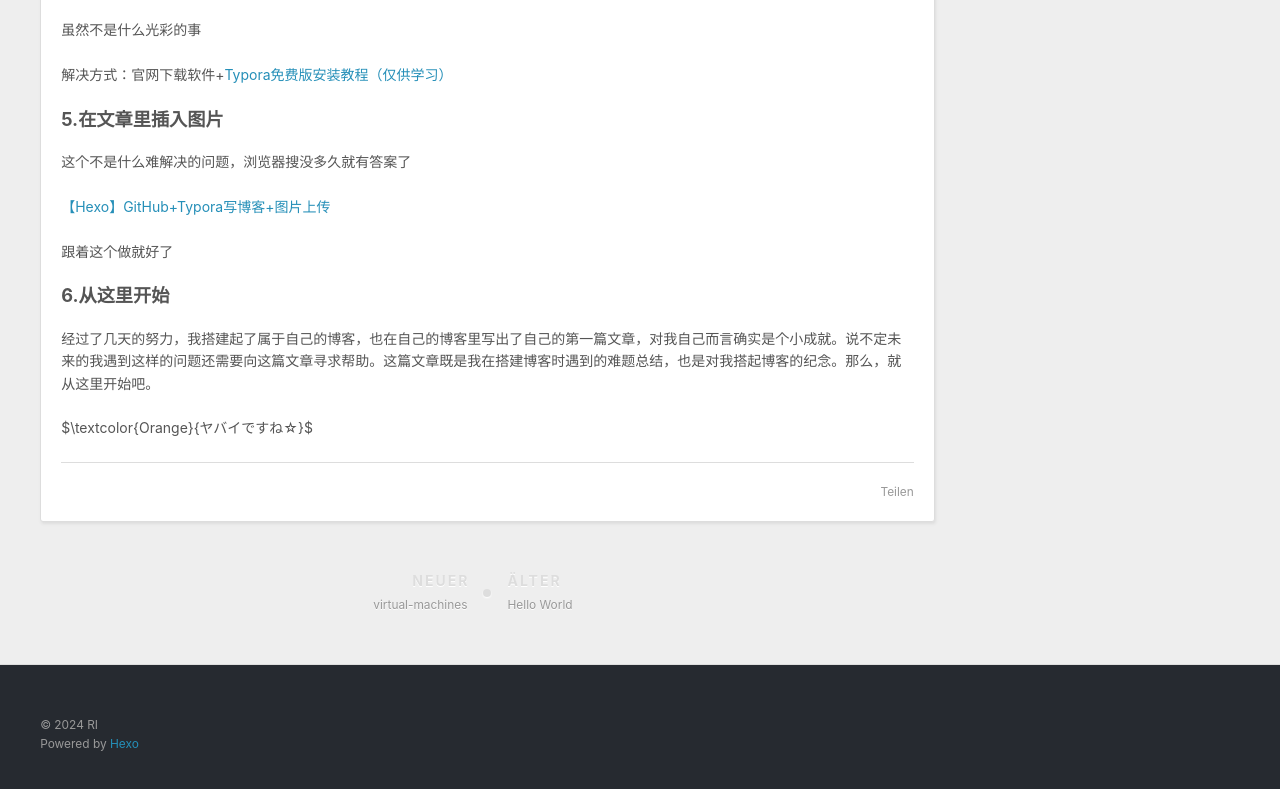
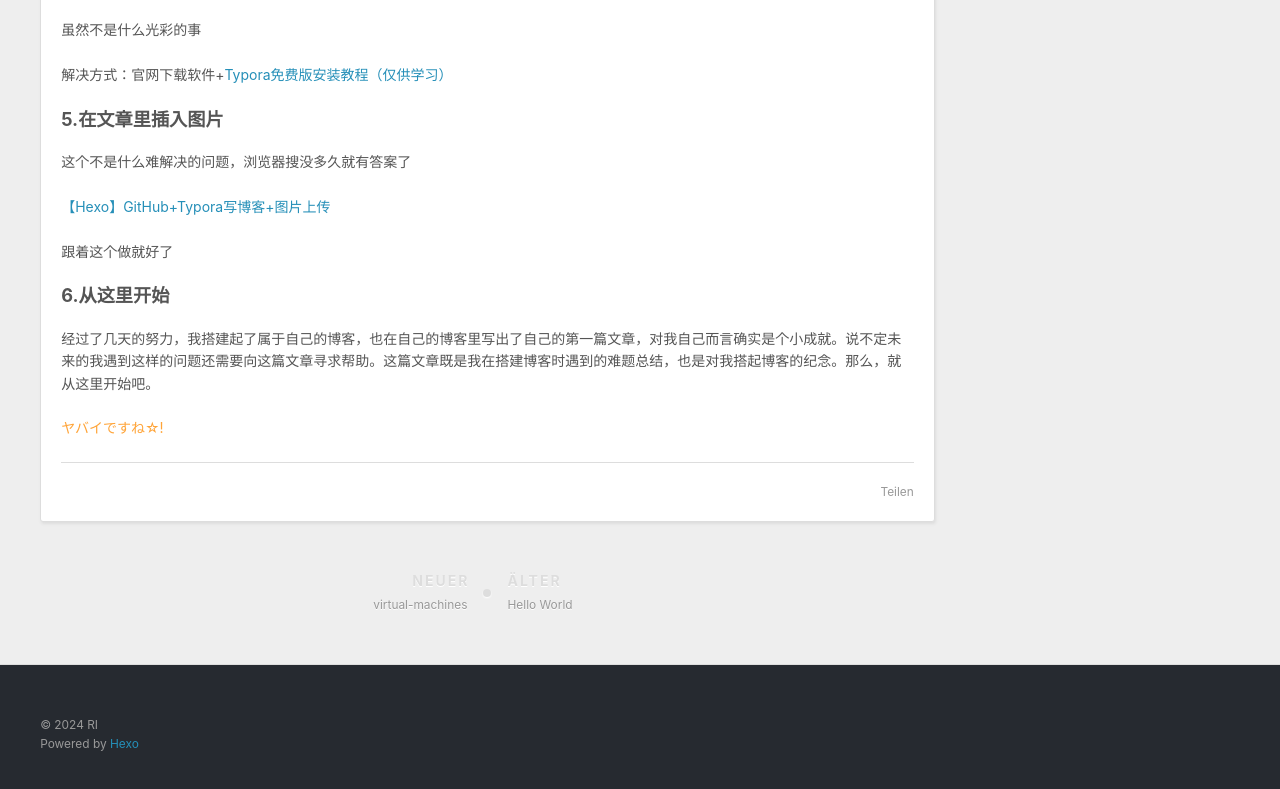
Before and after one commit to Red-Ice-DRHi/Red-Ice-DRHi.github.io, a plain HTML site: page 2024/10/22/start-here/index.html in a window 1280 px wide. Shown: the part 2722-3511 px from the top of the page. Drawn offline with Linux system fonts and the light colour scheme.

Commit message:
Site updated: 2024-10-24 00:44:04

```diff
--- a/2024/10/22/start-here/index.html
+++ b/2024/10/22/start-here/index.html
@@ -17,7 +17,7 @@
 <meta property="og:image" content="https://red-ice-drhi.github.io/img/start-here/%E5%B1%8F%E5%B9%95%E6%88%AA%E5%9B%BE%202024-10-23%20233604.png">
 <meta property="og:image" content="https://red-ice-drhi.github.io/img/start-here/%E5%B1%8F%E5%B9%95%E6%88%AA%E5%9B%BE%202024-10-23%20235437.png">
 <meta property="article:published_time" content="2024-10-22T06:58:51.000Z">
-<meta property="article:modified_time" content="2024-10-23T16:34:52.534Z">
+<meta property="article:modified_time" content="2024-10-23T16:43:56.085Z">
 <meta property="article:author" content="RI">
 <meta name="twitter:card" content="summary">
 <meta name="twitter:image" content="https://red-ice-drhi.github.io/img/start-here/1.png">
@@ -128,7 +128,8 @@
 <p><a target="_blank" rel="noopener" href="https://blog.csdn.net/Qxiaofei_/article/details/124629908">【Hexo】GitHub+Typora写博客+图片上传</a></p>
 <p>跟着这个做就好了</p>
 <h3 id="6-从这里开始"><a href="#6-从这里开始" class="headerlink" title="6.从这里开始"></a>6.从这里开始</h3><p>经过了几天的努力，我搭建起了属于自己的博客，也在自己的博客里写出了自己的第一篇文章，对我自己而言确实是个小成就。说不定未来的我遇到这样的问题还需要向这篇文章寻求帮助。这篇文章既是我在搭建博客时遇到的难题总结，也是对我搭起博客的纪念。那么，就从这里开始吧。</p>
-<p>$\textcolor{Orange}{ヤバイですね☆}$</p>
+<p font size="5" style="color: #FFA438;">ヤバイですね☆!</p>
+
 
 
     </div>
```
Also changed, not shown: index.html (+2 -1 lines).
